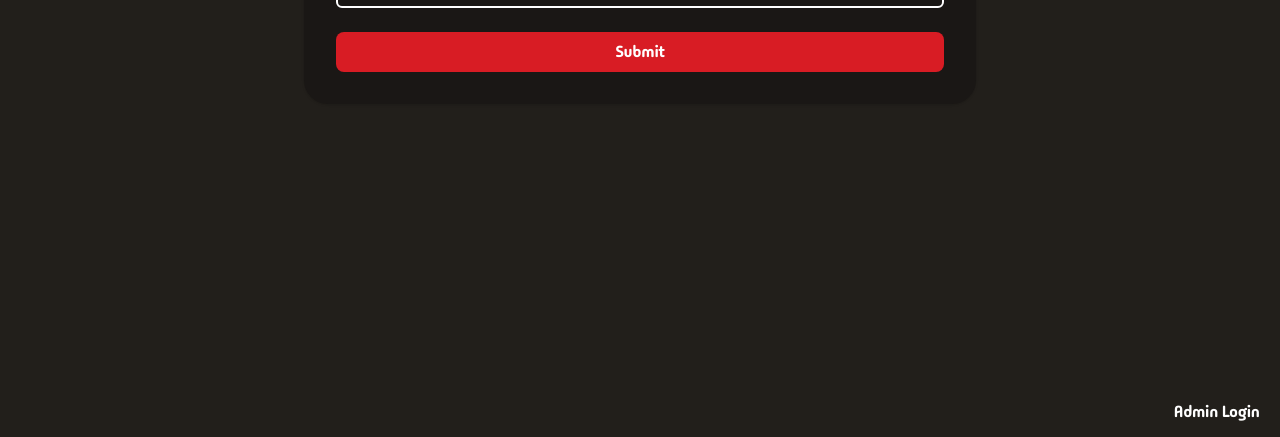
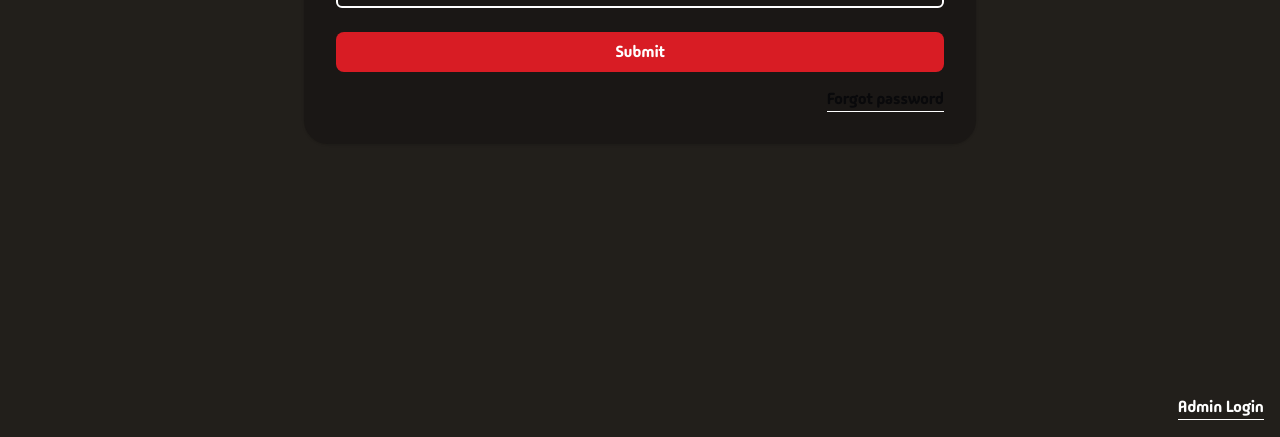
Before and after one commit to dovndev/admission-mgmt, a Next.js app: page /login in a window 1280 px wide. Shown: the part 360-797 px from the top of the page. Built offline with nearby package versions, Linux system fonts and the light colour scheme.

Commit message:
Login page ui

```diff
--- a/app/login/page.tsx
+++ b/app/login/page.tsx
@@ -8,23 +8,48 @@ export default function Login() {
       <Navbar />
       <div className="flex flex-col items-center w-full p-3">
         <div className="bg-textBoxBackground relative shadow rounded-3xl p-8 max-w-2xl w-full mt-10 ">
-          <h2 className="text-2xl font-semibold mb-6 text-center text-muthootRed">Login</h2>
+          <h2 className="text-2xl font-semibold mb-6 text-center text-muthootRed">
+            Login
+          </h2>
           <form className="space-y-6">
             <div className="flex flex-col md:flex-row space-y-4 md:space-y-0 md:space-x-4">
-              <FloatingLabelInput id={"email"} label={"Registration number"} required={true} autoComplete="username" />
+              <FloatingLabelInput
+                id={"email"}
+                label={"Registration number"}
+                required={true}
+                autoComplete="username"
+              />
             </div>
 
             <div className="flex flex-col md:flex-row space-y-4 md:space-y-0 md:space-x-4">
-            <FloatingLabelInput id={"password"} type="password" label={"Password"} required={true}  autoComplete="current-password"/>
+              <FloatingLabelInput
+                id={"password"}
+                type="password"
+                label={"Password"}
+                required={true}
+                autoComplete="current-password"
+              />
             </div>
-            <button type="submit" className="w-full bg-muthootRed text-white py-2 rounded-lg hover:bg-red-600 transition-colors">
+            <button
+              type="submit"
+              className="w-full bg-muthootRed text-white py-2 rounded-lg hover:bg-red-600 transition-colors"
+            >
               Submit
             </button>
           </form>
+          <div className="h-[40px] w-full flex justify-end items-end">
+            <Link href="" className=" border-b border-white mauto hover:border-black">
+              Forgot password
+            </Link>
+          </div>
         </div>
       </div>
-      <div className="absolute bottom-0 right-0 p-4 text-white">
-        <Link href="/admin" className="border-white  rounded-sm  p-1 hover:border">Admin Login</Link>
-      </div>    </div>
+      <Link
+        href="/admin"
+        className=" absolute bottom-1 border-b border-white right-0 m-4 text-white hover:border-black"
+      >
+        Admin Login
+      </Link>{" "}
+    </div>
   );
 }
```
